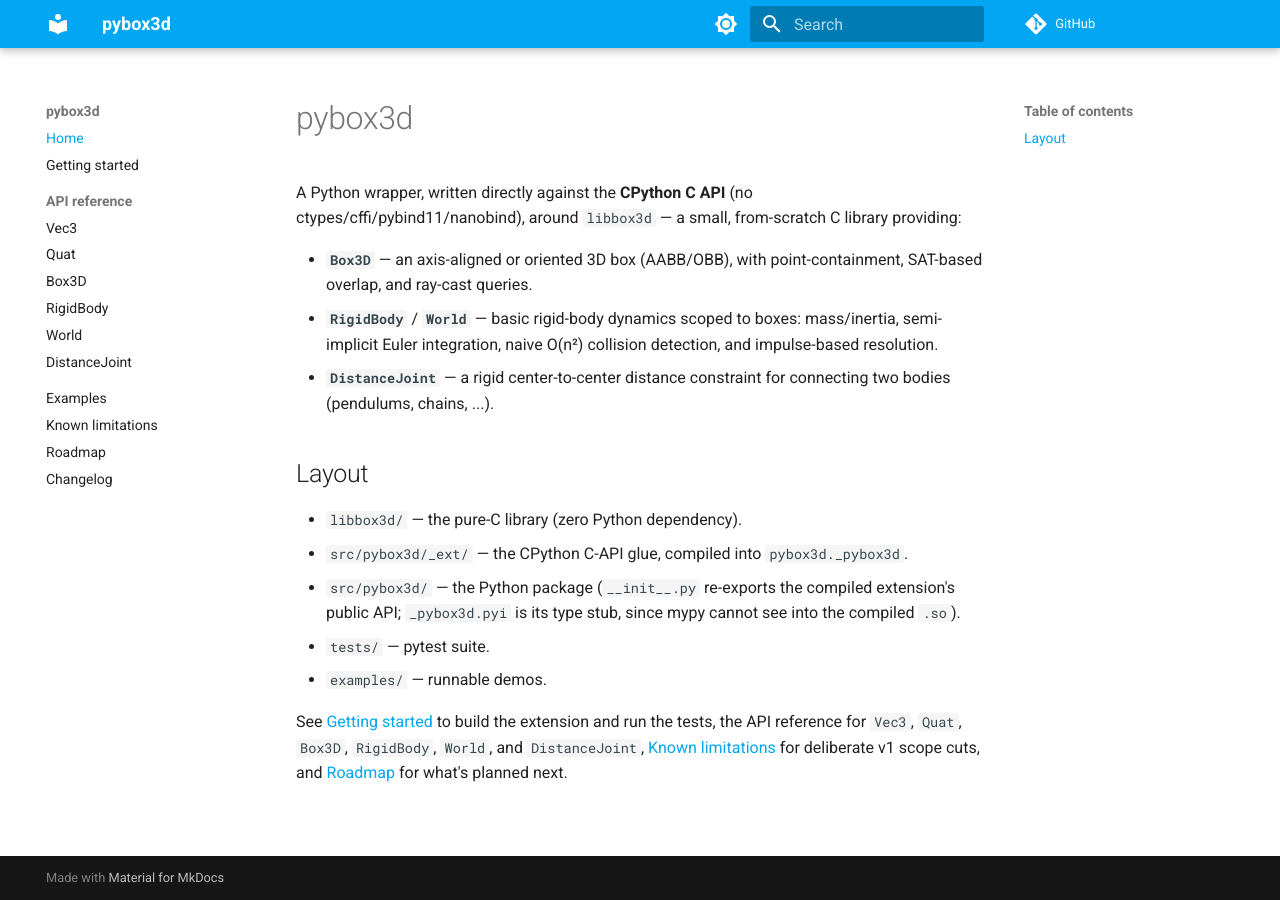
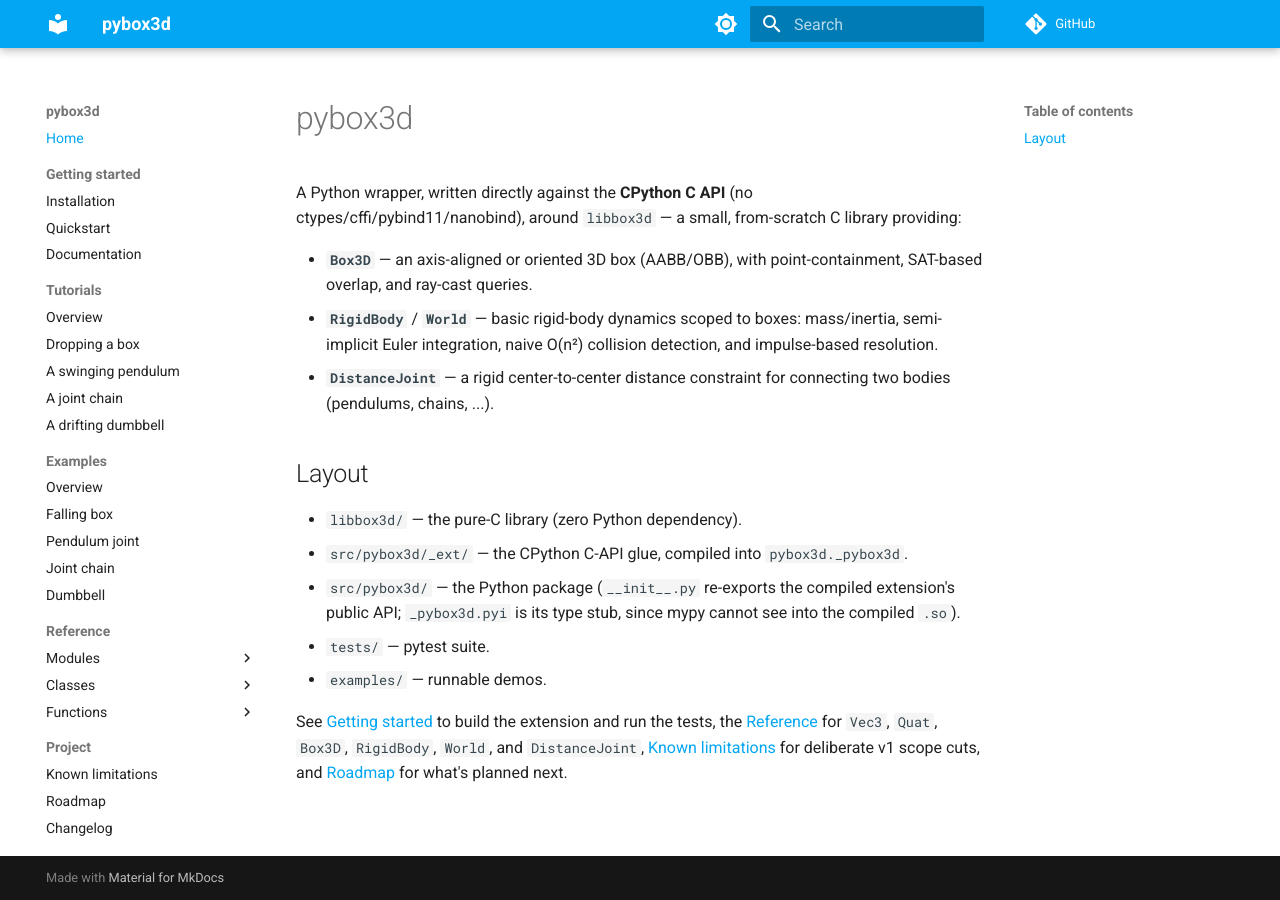
Before and after one commit to algaves/pybox3d, an MkDocs documentation site: the page built from docs/index.md, in a window 1280 px wide. Built offline with MkDocs 1.6.1 and Material for MkDocs 9.7.7, drawn with Linux system fonts in a browser that asks for light colours; comment, search, counter and statistics services are not loaded.

Commit message:
docs(project): restructure nav, fix cross-links after reference reorg

```diff
--- a/docs/index.md
+++ b/docs/index.md
@@ -23,8 +23,8 @@
 - `tests/` — pytest suite.
 - `examples/` — runnable demos.
 
-See [Getting started](getting-started.md) to build the extension and run
-the tests, the API reference for `Vec3`, `Quat`, `Box3D`, `RigidBody`,
-`World`, and `DistanceJoint`, [Known limitations](limitations.md) for
-deliberate v1 scope cuts, and [Roadmap](roadmap.md) for what's planned
-next.
+See [Getting started](getting-started/quickstart.md) to build the
+extension and run the tests, the [Reference](reference/classes/vec3.md)
+for `Vec3`, `Quat`, `Box3D`, `RigidBody`, `World`, and `DistanceJoint`,
+[Known limitations](limitations.md) for deliberate v1 scope cuts, and
+[Roadmap](roadmap.md) for what's planned next.
--- a/mkdocs.yml
+++ b/mkdocs.yml
@@ -41,15 +41,42 @@
 
 nav:
   - Home: index.md
-  - Getting started: getting-started.md
-  - API reference:
-      - Vec3: api/vec3.md
-      - Quat: api/quat.md
-      - Box3D: api/box3d.md
-      - RigidBody: api/rigidbody.md
-      - World: api/world.md
-      - DistanceJoint: api/joint.md
-  - Examples: examples.md
-  - Known limitations: limitations.md
-  - Roadmap: roadmap.md
-  - Changelog: changelog.md
+  - Getting started:
+      - Installation: getting-started/install.md
+      - Quickstart: getting-started/quickstart.md
+      - Documentation: getting-started/documentation.md
+  - Tutorials:
+      - Overview: tutorials/index.md
+      - Dropping a box: tutorials/falling-box.md
+      - A swinging pendulum: tutorials/pendulum.md
+      - A joint chain: tutorials/joint-chain.md
+      - A drifting dumbbell: tutorials/dumbbell.md
+  - Examples:
+      - Overview: examples/index.md
+      - Falling box: examples/falling-box.md
+      - Pendulum joint: examples/pendulum.md
+      - Joint chain: examples/joint-chain.md
+      - Dumbbell: examples/dumbbell.md
+  - Reference:
+      - Modules:
+          - pybox3d: reference/modules/pybox3d.md
+      - Classes:
+          - Vec3: reference/classes/vec3.md
+          - Quat: reference/classes/quat.md
+          - Box3D: reference/classes/box3d.md
+          - RigidBody: reference/classes/rigidbody.md
+          - DistanceJoint: reference/classes/distancejoint.md
+          - World: reference/classes/world.md
+          - ContactInfo: reference/classes/contactinfo.md
+          - RayHit: reference/classes/rayhit.md
+      - Functions:
+          - Vec3: reference/functions/vec3.md
+          - Quat: reference/functions/quat.md
+          - Box3D: reference/functions/box3d.md
+          - RigidBody: reference/functions/rigidbody.md
+          - DistanceJoint: reference/functions/distancejoint.md
+          - World: reference/functions/world.md
+  - Project:
+      - Known limitations: limitations.md
+      - Roadmap: roadmap.md
+      - Changelog: changelog.md
```
Also changed, not shown: docs/limitations.md (+5 -5 lines).
